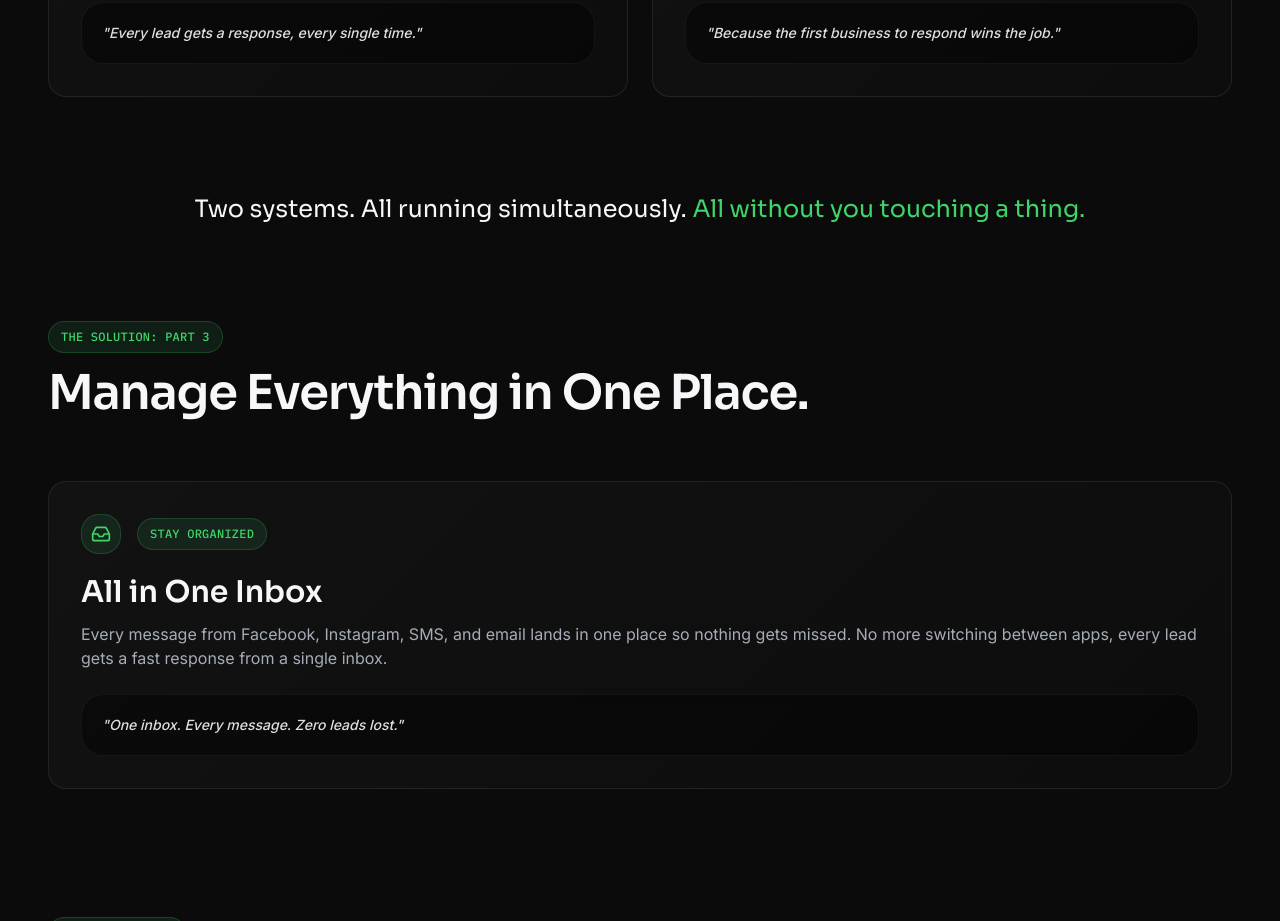
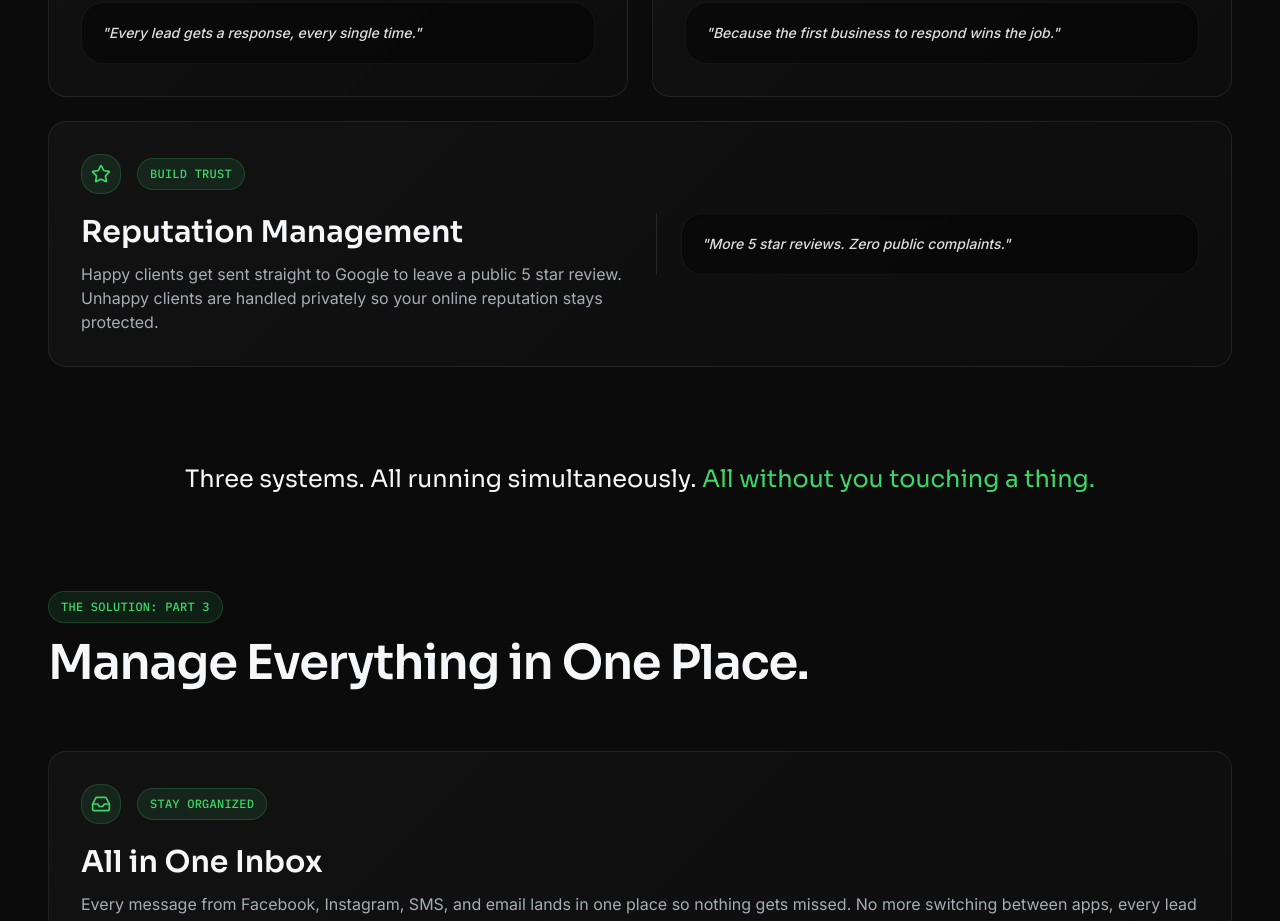
Before and after one commit to garcia111805-web/jstn-funnel-portfolio, a React (Vite) app: page / in a window 1280 px wide. Shown: the part 3120-4041 px from the top of the page. Built offline with nearby package versions, Linux system fonts and the light colour scheme.

Commit message:
restore Reputation Management card; Remarketing Campaign was already removed previously
Agent-Logs-Url: https://github.com/garcia111805-web/jstn-funnel-portfolio/sessions/438e5a74-277f-47cc-b9fa-11371dbb8332

Co-authored-by: garcia111805-web <242937499+garcia111805-web@users.noreply.github.com>

```diff
--- a/src/sections/System.tsx
+++ b/src/sections/System.tsx
@@ -1,4 +1,4 @@
-import { MessageSquare, PhoneMissed, Inbox } from 'lucide-react';
+import { MessageSquare, PhoneMissed, Star, Inbox } from 'lucide-react';
 const systems = [
   {
     icon: MessageSquare,
@@ -13,6 +13,13 @@ const systems = [
     name: 'Missed Call Text Back',
     copy: "You can't always answer the phone, maybe you're up on a roof or in the middle of a job. The second a call gets missed, an automatic text goes out so the lead stays warm and doesn't call your competitor instead.",
     caption: 'Because the first business to respond wins the job.',
+  },
+  {
+    icon: Star,
+    tag: 'BUILD TRUST',
+    name: 'Reputation Management',
+    copy: "Happy clients get sent straight to Google to leave a public 5 star review. Unhappy clients are handled privately so your online reputation stays protected.",
+    caption: 'More 5 star reviews. Zero public complaints.',
   },
 ];
 
@@ -40,11 +47,11 @@ export function System() {
             return (
               <div
                 key={index}
-                className="stat-card flex flex-col items-start p-6 lg:p-8 w-full group relative overflow-hidden gap-6"
+                className={`stat-card flex flex-col items-start p-6 lg:p-8 w-full group relative overflow-hidden ${index === 2 ? "lg:col-span-2 lg:flex-row lg:items-center lg:gap-8 lg:justify-between" : "gap-6"}`}
               >
                 <div className="absolute top-0 right-0 w-56 h-56 bg-jstn-green/5 rounded-full blur-3xl -ml-28 -mt-28 transition-opacity opacity-0 group-hover:opacity-100 pointer-events-none"></div>
 
-                <div className="relative z-10 w-full flex flex-col h-full">
+                <div className={`relative z-10 w-full flex flex-col ${index === 2 ? "lg:w-1/2" : "h-full"}`}>
                   {/* Header (Badge + Icon) */}
                   <div className="flex items-center gap-4 mb-5">
                     <div className="flex-shrink-0 w-10 h-10 rounded-lg bg-jstn-green/10 flex items-center justify-center border border-jstn-green/20">
@@ -62,7 +69,7 @@ export function System() {
                 </div>
 
                 {/* Subtext/Caption */}
-                <div className="relative z-10 w-full mt-auto">
+                <div className={`relative z-10 w-full mt-auto ${index === 2 ? "lg:w-1/2 lg:mt-0 lg:pl-6 lg:border-l lg:border-white/10" : ""}`}>
                   <div className="p-4 lg:p-5 rounded-xl bg-black/40 border border-white/5 shadow-inner">
                     <p className="text-sm font-medium text-jstn-text-primary/90 italic">
                       "{system.caption}"
@@ -76,7 +83,7 @@ export function System() {
 
         <div className="mt-16 lg:mt-24 mb-16 lg:mb-24 text-center">
           <p className="font-display text-xl lg:text-2xl text-jstn-text-primary">
-            Two systems. All running simultaneously.{' '}
+            Three systems. All running simultaneously.{' '}
             <span className="text-jstn-green">All without you touching a thing.</span>
           </p>
         </div>
```
